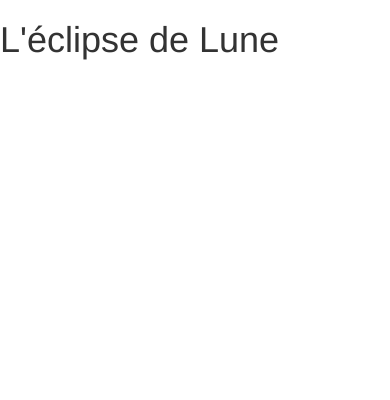
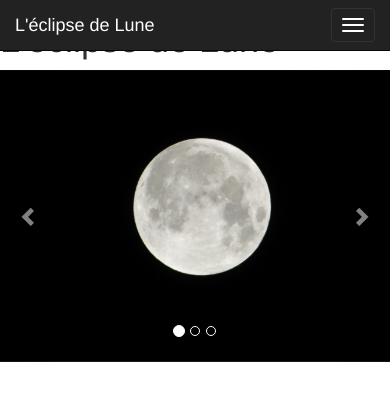
Before and after one commit to thamlab/activitegit, a plain HTML site: page index.html in a window 390 px wide. Drawn offline with nearby package versions, Linux system fonts and the light colour scheme.

Commit message:
Structure html navbar carousel

```diff
--- a/index.html
+++ b/index.html
@@ -19,7 +19,63 @@
 
     <body>
         <h1>L'éclipse de Lune</h1>
+          <body id="page-top" data-spy="scroll" data-target="#navigation">
+      <!-- Navigation
+      ================================================== -->
+   <nav id="navigation" class = "navbar navbar-inverse navbar-fixed-top" role = "navigation">
 
+   <div class = "navbar-header">
+      <button type = "button" class = "navbar-toggle"
+         data-toggle = "collapse" data-target = "#example-navbar-collapse">
+         <span class = "sr-only">Toggle navigation</span>
+         <span class = "icon-bar"></span>
+         <span class = "icon-bar"></span>
+         <span class = "icon-bar"></span>
+      </button>
+
+      <a class = "navbar-brand" href = "#">L'éclipse de Lune</a>
+   </div>
+
+   <div class = "collapse navbar-collapse" id = "example-navbar-collapse">
+
+      <ul class = "nav navbar-nav">
+         <li><a href = "#descrition">Description</a></li>
+         <li><a href = "#apparence">Aparence</a></li>
+		  <li><a href = "#plusloin">Aller plus loin</a></li>
+
+      </ul>
+   </div>
+
+</nav>
+
+
+
+
+    <!-- Caroussel
+    ================================================== -->
+        <div id="myCarousel" class="carousel slide" data-ride="carousel">
+            <!-- Indicators -->
+                <ol class="carousel-indicators">
+                    <li data-target="#myCarousel" data-slide-to="0" class="active"></li>
+                    <li data-target="#myCarousel" data-slide-to="1"></li>
+                    <li data-target="#myCarousel" data-slide-to="2"></li>
+                </ol>
+            <!-- Wrapper for slides -->
+            <div class= "carousel-inner" role="listbox">
+                <div class="item active"><img src="img/DSC01145.jpg" alt="Lune"></div>
+                <div class="item"><img src="assets/img/DSC01152.jpg" alt="Lune"></div>
+                <div class="item"><img src="assets/img/DSC01155" alt="Lune"></div>
+            </div>
+            <!-- Left and right controls -->
+            <a class="left carousel-control" href="#myCarousel" role="button" data-slide="prev">
+                <span class="glyphicon glyphicon-chevron-left" aria-hidden="true"></span>
+                <span class="sr-only">Previous</span>
+            </a>
+            <a class="right carousel-control" href="#myCarousel" role="button" data-slide="next">
+                <span class="glyphicon glyphicon-chevron-right" aria-hidden="true"></span>
+                <span class="sr-only">Next</span>
+            </a>
+        </div>
 
 
     </body>
```
